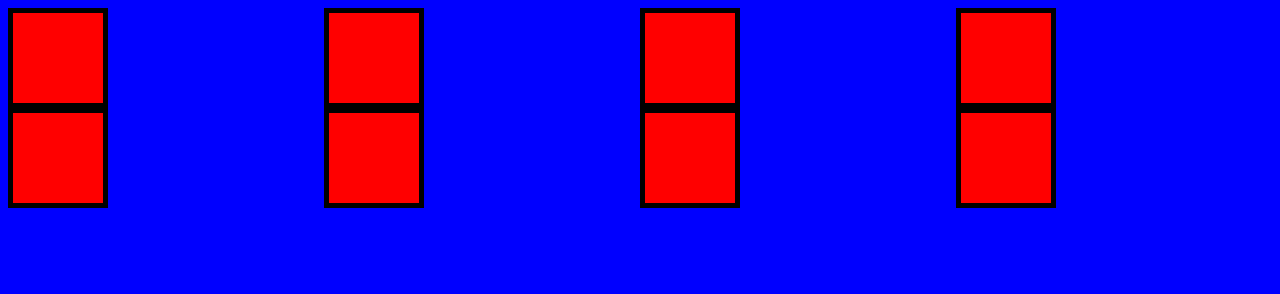
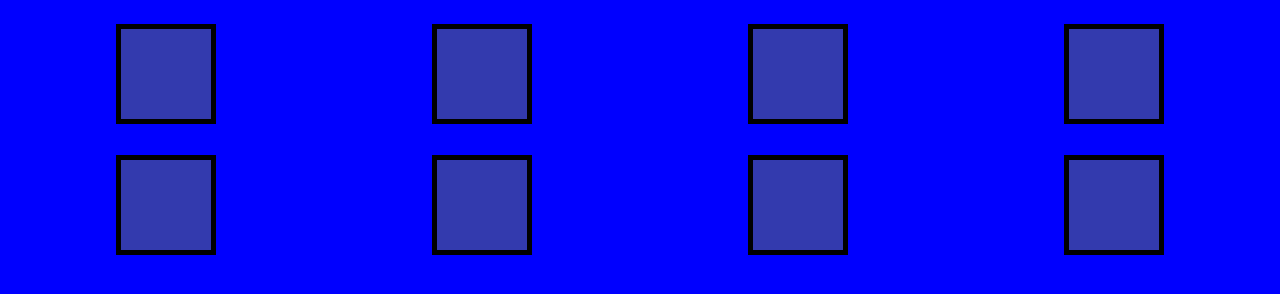
Before and after one commit to azdanov/barber-salon, a website built with Parcel: page src/index.html in a window 1280 px wide. Built offline with nearby package versions, Linux system fonts and the light colour scheme.

Commit message:
Add scss support

```diff
--- a/src/scripts/index.js
+++ b/src/scripts/index.js
@@ -10,7 +10,7 @@
  * THE SOFTWARE IS PROVIDED "AS IS", WITHOUT WARRANTY OF ANY KIND, EXPRESS OR IMPLIED, INCLUDING BUT NOT LIMITED TO THE WARRANTIES OF MERCHANTABILITY, FITNESS FOR A PARTICULAR PURPOSE AND NONINFRINGEMENT. IN NO EVENT SHALL THE AUTHORS OR COPYRIGHT HOLDERS BE LIABLE FOR ANY CLAIM, DAMAGES OR OTHER LIABILITY, WHETHER IN AN ACTION OF CONTRACT, TORT OR OTHERWISE, ARISING FROM, OUT OF OR IN CONNECTION WITH THE SOFTWARE OR THE USE OR OTHER DEALINGS IN THE SOFTWARE.
  */
 
-import "../styles/index.css";
+import "../styles/index.scss";
 
 const a = "Hi!";
 
--- a/src/styles/index.css
+++ b/src/styles/index.scss
@@ -9,7 +9,7 @@
  *
  * THE SOFTWARE IS PROVIDED "AS IS", WITHOUT WARRANTY OF ANY KIND, EXPRESS OR IMPLIED, INCLUDING BUT NOT LIMITED TO THE WARRANTIES OF MERCHANTABILITY, FITNESS FOR A PARTICULAR PURPOSE AND NONINFRINGEMENT. IN NO EVENT SHALL THE AUTHORS OR COPYRIGHT HOLDERS BE LIABLE FOR ANY CLAIM, DAMAGES OR OTHER LIABILITY, WHETHER IN AN ACTION OF CONTRACT, TORT OR OTHERWISE, ARISING FROM, OUT OF OR IN CONNECTION WITH THE SOFTWARE OR THE USE OR OTHER DEALINGS IN THE SOFTWARE.
  */
-@import "./other.css";
+@import "other.scss";
 
 html {
     box-sizing: border-box;
@@ -26,11 +26,12 @@ body {
     font-family: Arial, Geneva, sans-serif;
     grid-template-columns: repeat(4, 1fr);
     grid-template-rows: repeat(5, auto);
+
+    .box {
+        background-color: #333aae;
+        border: 5px solid black;
+        height: 100px;
+        width: 100px;
+        margin: 5% auto;
+    }
 }
-
-.box {
-    background-color: red;
-    border: 5px solid black;
-    height: 100px;
-    width: 100px;
-}
```
Also changed, not shown: package.json (+7 -4 lines), .postcssrc.js (added), .postcssrc.json (deleted), src/styles/other.scss (renamed from src/styles/other.css), 1 other file.
